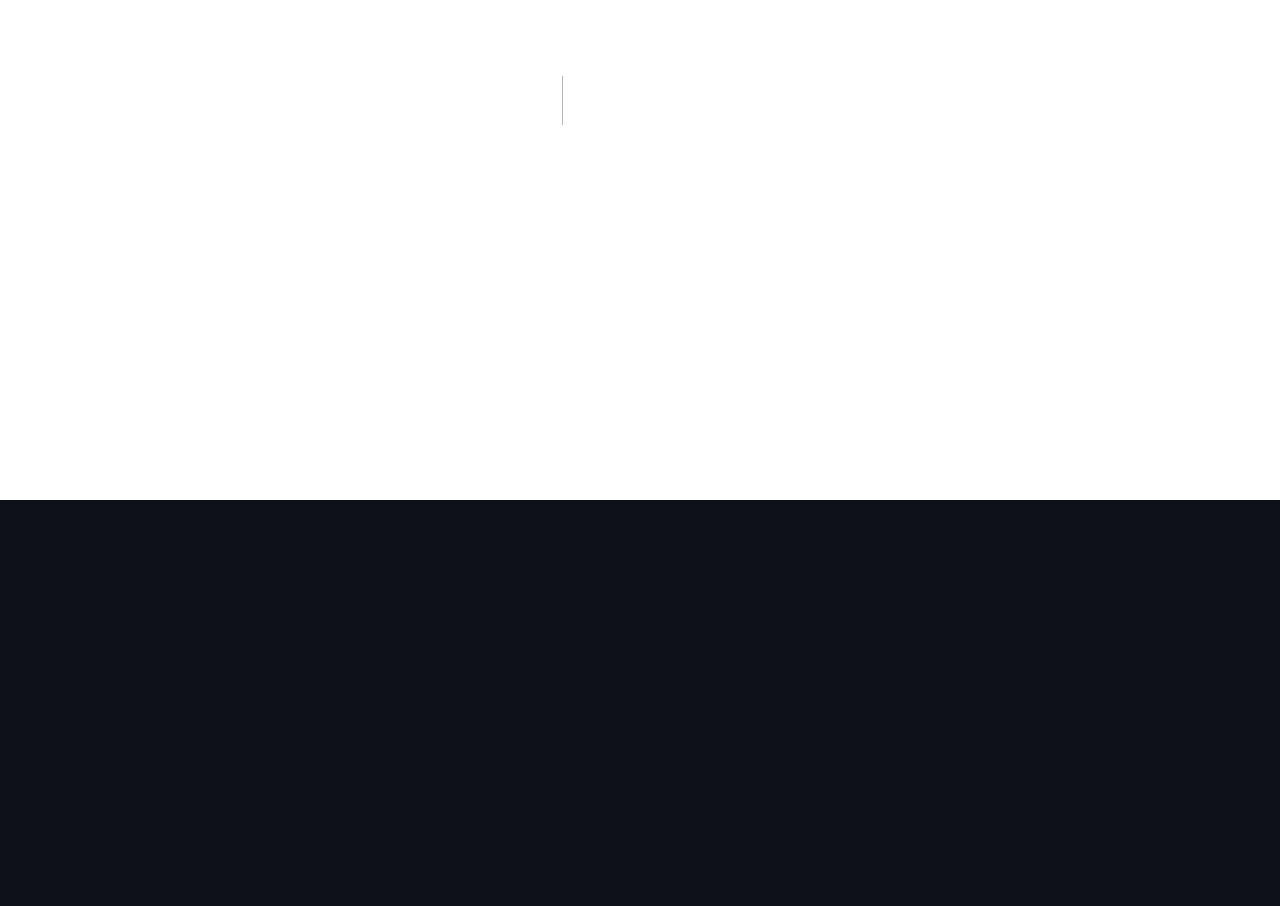
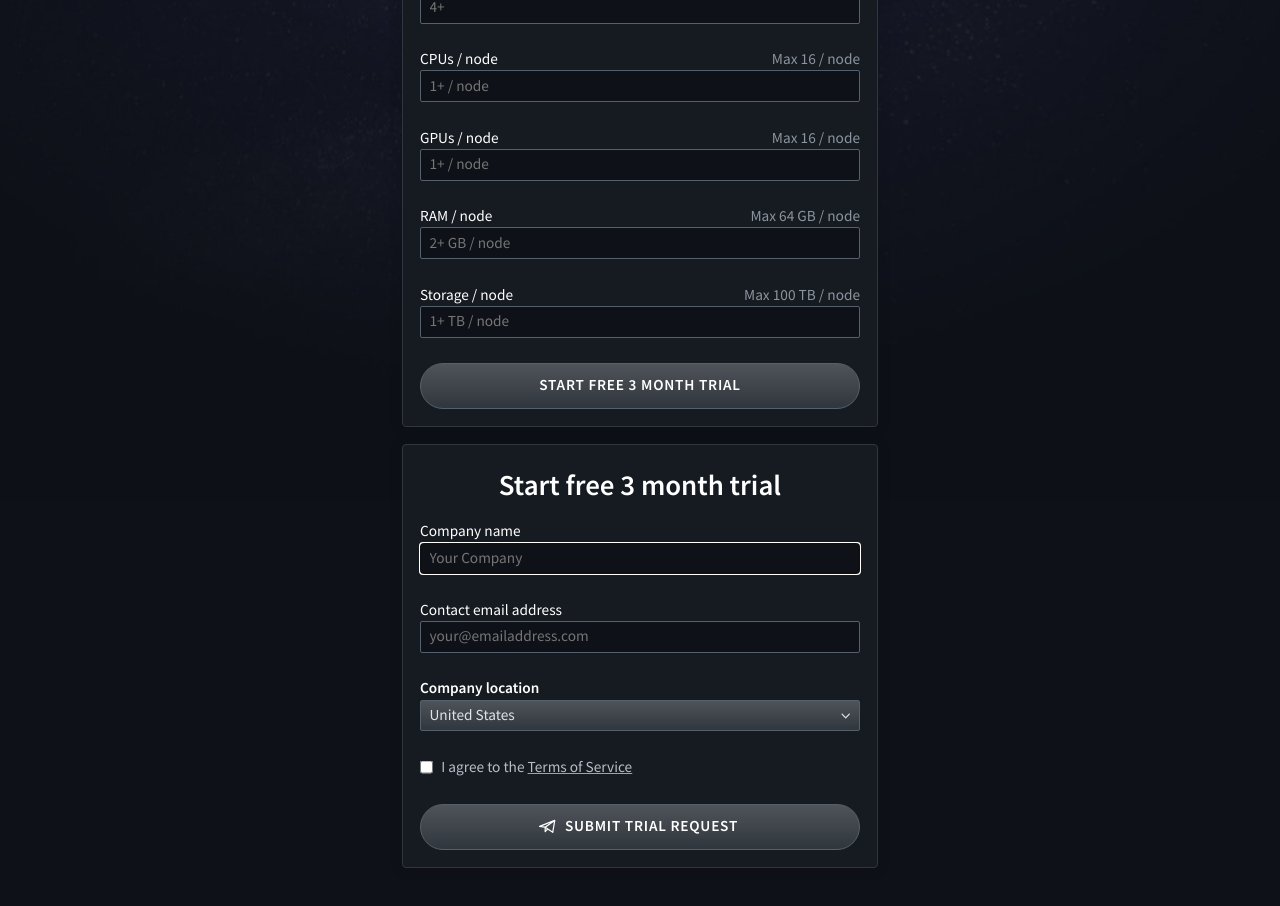
Before and after one commit to perpetualgrimace/data-science-company-website, a Next.js app: page /enterprise-trial in a window 1280 px wide. Before the commit this address had no page. Shown: the part 300-1206 px from the top of the page. Before the commit the page ends 800 px from the top, so only its background shows below. Built offline with nearby package versions, Linux system fonts and the light colour scheme.

Commit message:
gets started on EnterpriseTrial

```diff
--- a/components/_components.scss
+++ b/components/_components.scss
@@ -29,3 +29,4 @@
 @import "pages/load-management/load-management-layout";
 @import "pages/system-diagram/system-diagram-layout";
 @import "pages/contact/contact-layout";
+@import "pages/enterprise-trial/trial-layout";
--- /dev/null
+++ b/pages/enterprise-trial/TrialConfig.jsx
@@ -0,0 +1,153 @@
+import { useEffect } from "react";
+
+import * as Yup from "yup";
+import { withFormik, Form } from "formik";
+
+import Button from "/components/controls/Button";
+import Checkbox from "/components/controls/Checkbox";
+import Select from "/components/controls/Select";
+import TextField from "/components/controls/TextField";
+
+import EllipsisIcon from "/components/icons/EllipsisIcon";
+import SendIcon from "/components/icons/SendIcon";
+
+const submissionMessage = {
+  success: {
+    title: "Your message was sent",
+    body: "We’ll get back to you shortly",
+  },
+  fail: {
+    title: "Something went wrong",
+    body: "Our apologies. Please email us directly at contact@andalusia.ai",
+  },
+};
+
+let submissionStatus = null;
+
+function onSubmit(values, actions) {
+  console.log(data);
+  actions.setSubmitting(false);
+}
+
+const ConfigForm = (props) => {
+  const { touched, errors, isSubmitting } = props;
+
+  useEffect(() => (submissionStatus = null));
+
+  return submissionStatus ? (
+    <div className="trial-followup-form trial-card u-mh-auto u-mb-md">
+      <p className="u-font-xl u-text-c">
+        {submissionMessage[submissionStatus]?.body}
+      </p>
+    </div>
+  ) : (
+    <>
+      <Form
+        className="trial-followup-form trial-card darkglass u-mh-auto u-mb-md"
+        name="Andalusia-website contact form"
+        data-netlify={true}
+      >
+        <h2 className="u-text-c">Design your cluster</h2>
+
+        <TextField
+          name="nodes"
+          labelText="Nodes"
+          placeholder="4+"
+          helpText="Minimum 4"
+          type="number"
+          min="4"
+          step="1"
+          suffix=" nodes"
+          fontSize="md"
+          touched={touched}
+          errors={errors}
+          autoFocus={true}
+        />
+        <TextField
+          name="cpu-per-node"
+          labelText="CPUs / node"
+          placeholder="1+ / node"
+          helpText="Max 16 / node"
+          type="number"
+          min="1"
+          max="16"
+          step="1"
+          fontSize="md"
+          touched={touched}
+          errors={errors}
+          autoFocus={true}
+        />
+        <TextField
+          name="gpu-per-node"
+          labelText="GPUs / node"
+          placeholder="1+ / node"
+          helpText="Max 16 / node"
+          type="number"
+          min="1"
+          max="16"
+          step="1"
+          fontSize="md"
+          touched={touched}
+          errors={errors}
+          autoFocus={true}
+        />
+        <TextField
+          name="ram-per-node"
+          labelText="RAM / node"
+          placeholder="2+ GB / node"
+          helpText="Max 64 GB / node"
+          type="number"
+          min="2"
+          max="64"
+          step="1"
+          fontSize="md"
+          touched={touched}
+          errors={errors}
+          autoFocus={true}
+        />
+        <TextField
+          name="storage-per-node"
+          labelText="Storage / node"
+          placeholder="1+ TB / node"
+          helpText="Max 100 TB / node"
+          type="number"
+          min="1"
+          max="100"
+          step="1"
+          fontSize="md"
+          touched={touched}
+          errors={errors}
+          autoFocus={true}
+        />
+
+        <Button
+          className="trial-followup-form-button"
+          fontSize="md"
+          fill
+          type="submit"
+          disabled={isSubmitting}
+        >
+          Start free 3 month trial
+        </Button>
+      </Form>
+    </>
+  );
+};
+
+const TrialConfig = withFormik({
+  mapPropsToValues: (props) => {
+    return {
+      name: props.name || "",
+      email: props.email || "",
+      message: props.message || "",
+    };
+  },
+  validationSchema: Yup.object().shape({
+    email: Yup.string().email("Invalid").required("Required"),
+    name: Yup.string().required("Required"),
+    message: Yup.string().required("Required"),
+  }),
+  handleSubmit: (values, actions) => onSubmit(values, actions),
+})(ConfigForm);
+
+export default TrialConfig;
--- /dev/null
+++ b/pages/enterprise-trial/TrialFollowupForm.jsx
@@ -0,0 +1,150 @@
+import { useEffect } from "react";
+
+import * as Yup from "yup";
+import { withFormik, Form } from "formik";
+
+import Button from "/components/controls/Button";
+import Checkbox from "/components/controls/Checkbox";
+import Select from "/components/controls/Select";
+import TextField from "/components/controls/TextField";
+
+import EllipsisIcon from "/components/icons/EllipsisIcon";
+import SendIcon from "/components/icons/SendIcon";
+
+const submissionMessage = {
+  success: {
+    title: "Your message was sent",
+    body: "We’ll get back to you shortly",
+  },
+  fail: {
+    title: "Something went wrong",
+    body: "Our apologies. Please email us directly at contact@andalusia.ai",
+  },
+};
+
+const encode = (data) => {
+  return Object.keys(data)
+    .map(
+      (key) =>
+        encodeURIComponent(key) + "=" + encodeURIComponent(data[key])
+    )
+    .join("&");
+};
+
+let submissionStatus = null;
+
+function onSubmit(values, actions) {
+  fetch("/", {
+    method: "POST",
+    headers: { "Content-Type": "application/x-www-form-urlencoded" },
+    body: encode({
+      "form-name": "Andalusia-website enterprise trial request",
+      ...values,
+    }),
+  })
+    .then(() => (submissionStatus = "success"))
+    .catch(() => (submissionStatus = "fail"))
+    .finally(() => actions.setSubmitting(false));
+}
+
+const SubmitForm = (props) => {
+  const { touched, errors, isSubmitting } = props;
+
+  useEffect(() => (submissionStatus = null));
+
+  return submissionStatus ? (
+    <div className="trial-followup-form trial-card u-mh-auto u-mb-md">
+      <p className="u-font-xl u-text-c">
+        {submissionMessage[submissionStatus]?.body}
+      </p>
+    </div>
+  ) : (
+    <>
+      <Form
+        className="trial-followup-form trial-card darkglass u-mh-auto u-mb-md"
+        name="Andalusia-website contact form"
+        data-netlify={true}
+      >
+        <h2 className="u-text-c">Start free 3 month trial</h2>
+
+        <TextField
+          labelText="Company name"
+          placeholder="Your Company"
+          name="company"
+          fontSize="md"
+          touched={touched}
+          errors={errors}
+          autoFocus={true}
+        />
+        <TextField
+          labelText="Contact email address"
+          placeholder="your@emailaddress.com"
+          name="email"
+          fontSize="md"
+          touched={touched}
+          errors={errors}
+        />
+
+        <Select
+          labelText="Company location"
+          touched={touched}
+          errors={errors}
+          options={[
+            { label: "United States", value: "us" },
+            { label: "Saudi Arabia", value: "sa" },
+          ]}
+        />
+
+        <Checkbox
+          name="accept-terms"
+          touched={touched}
+          errors={errors}
+          labelText={
+            <>
+              I agree to the{" "}
+              <button type="button" className="link">
+                Terms of Service
+              </button>
+            </>
+          }
+        />
+
+        <Button
+          className="trial-followup-form-button"
+          fontSize="md"
+          fill
+          type="submit"
+          disabled={isSubmitting}
+        >
+          {isSubmitting ? (
+            <>
+              <EllipsisIcon /> Submitting trial request
+            </>
+          ) : (
+            <>
+              <SendIcon /> Submit trial request
+            </>
+          )}
+        </Button>
+      </Form>
+    </>
+  );
+};
+
+const TrialFollowupForm = withFormik({
+  mapPropsToValues: (props) => {
+    return {
+      name: props.name || "",
+      email: props.email || "",
+      message: props.message || "",
+    };
+  },
+  validationSchema: Yup.object().shape({
+    email: Yup.string().email("Invalid").required("Required"),
+    name: Yup.string().required("Required"),
+    message: Yup.string().required("Required"),
+  }),
+  handleSubmit: (values, actions) => onSubmit(values, actions),
+})(SubmitForm);
+
+export default TrialFollowupForm;
--- /dev/null
+++ b/pages/enterprise-trial/index.jsx
@@ -0,0 +1,15 @@
+import DefaultLayout from "/components/layout/DefaultLayout";
+import TrialConfig from "./TrialConfig";
+import TrialFollowupForm from "./TrialFollowupForm";
+
+export default function EnterpriseTrial() {
+  return (
+    <DefaultLayout slug="enterprise-trial" title="Enterprise trial">
+      <section className="trial-section padded-section">
+        <h1 className="u-text-c u-title">Enterprise trial</h1>
+        <TrialConfig />
+        <TrialFollowupForm />
+      </section>
+    </DefaultLayout>
+  );
+}
--- /dev/null
+++ b/pages/enterprise-trial/trial-layout.scss
@@ -0,0 +1,9 @@
+.trial-card {
+  padding: $sp-lg $sp-md $sp-md $sp-md;
+  width: 28rem;
+  max-width: 100%;
+}
+
+.trial-followup-form-button {
+  min-height: 3em;
+}
```
